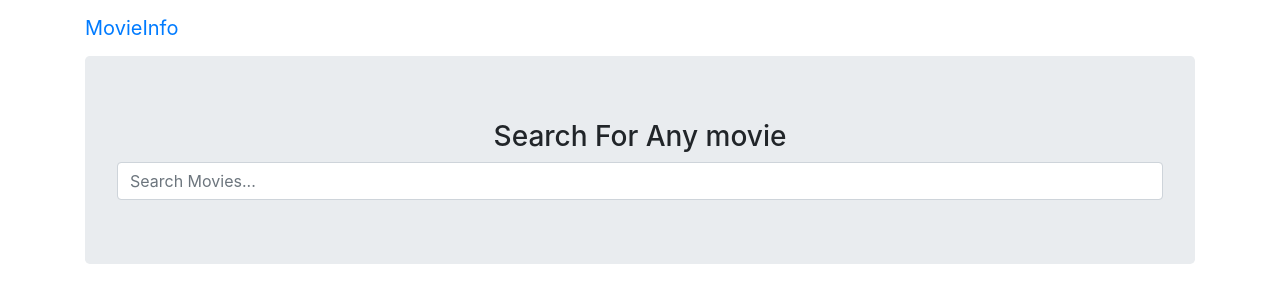
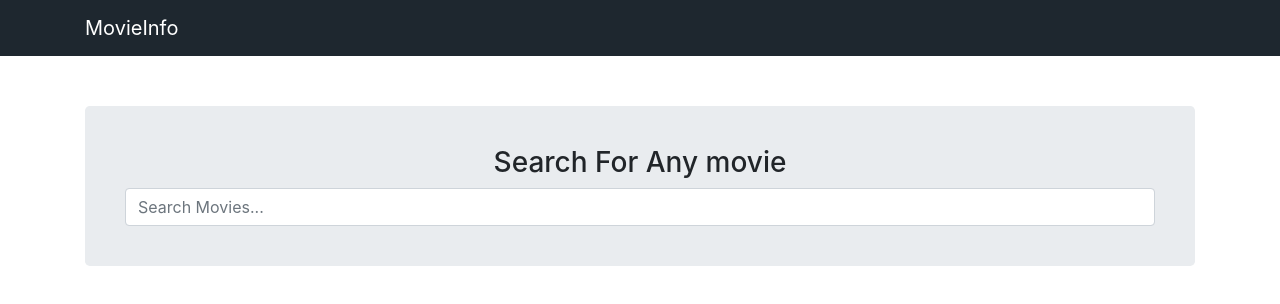
Before and after one commit to DaliChao/Movie-Info-App, a plain HTML site: page index.html in a window 1280 px wide. Drawn offline with nearby package versions, Linux system fonts and the light colour scheme.

Commit message:
Update style.css

```diff
--- a/css/style.css
+++ b/css/style.css
@@ -1,5 +1,16 @@
 #root img{
   width:100%;
+}
+
+nav.navbar{
+ background-color: #1e272f;
+  margin-bottom:50px;
+}
+nav a.navbar-brand{
+ color:#fff;
+}
+.jumbotron{
+  padding:40px;
 }
 
 @media(min-width:960px){
```
